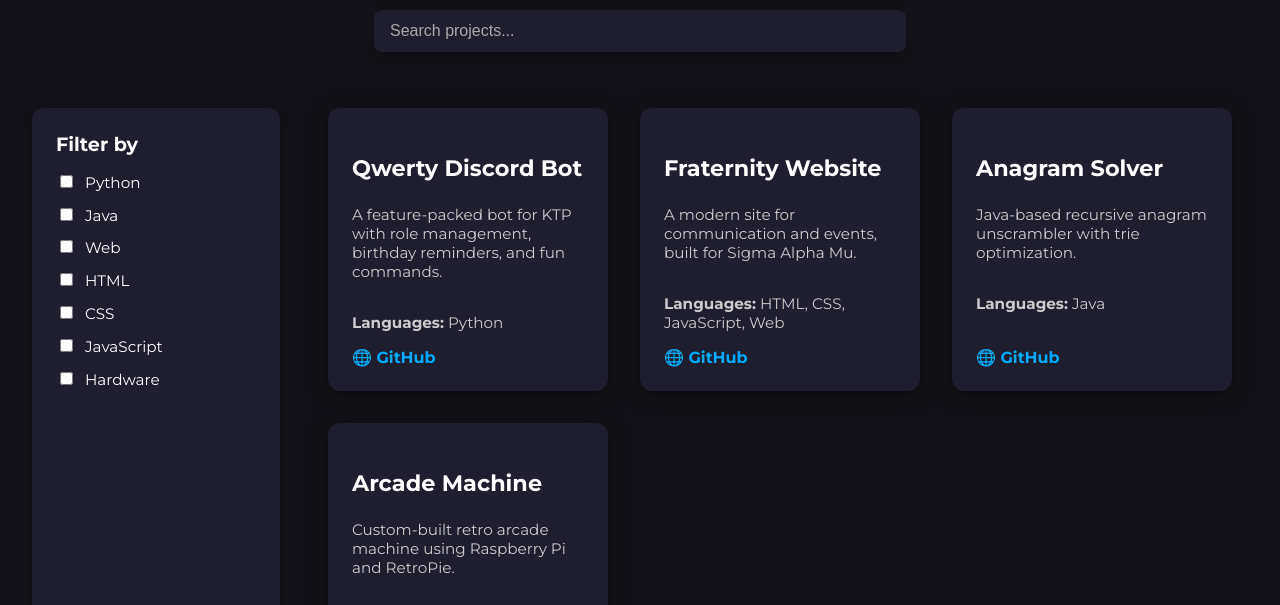
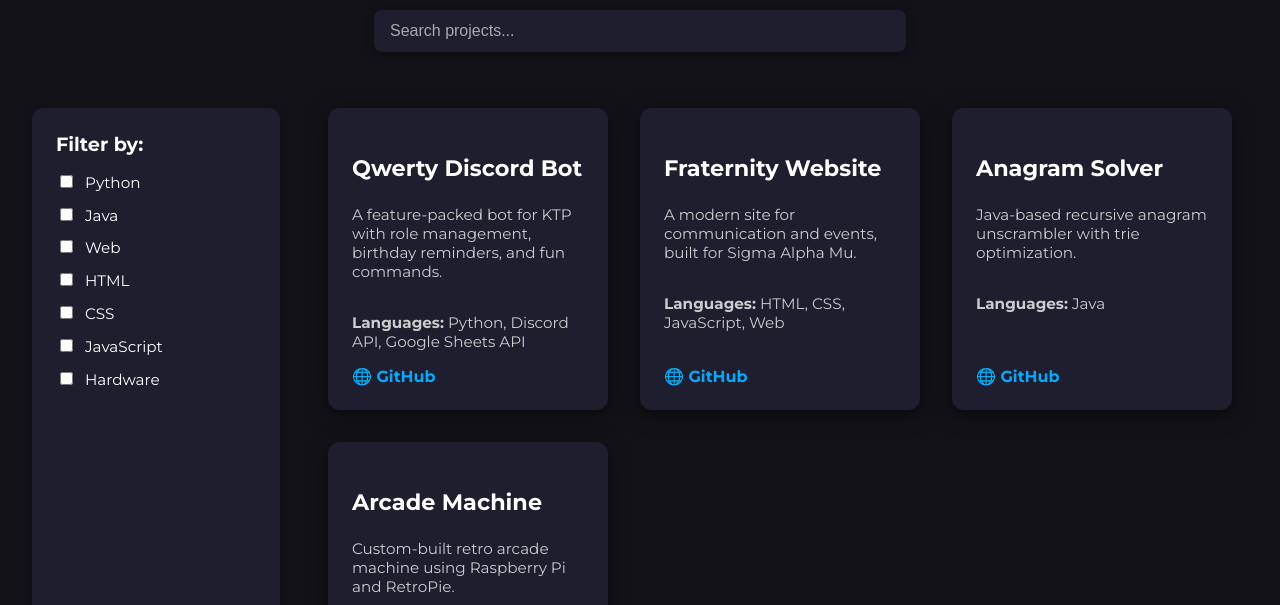
Before and after one commit to penut101/portfolio.github.io, a website: page projects.html in a window 1280 px wide. Shown: the part 146-751 px from the top of the page. Drawn offline with nearby package versions, Linux system fonts and the light colour scheme.

Commit message:
Comments and Big Fixes

```diff
--- a/projects.html
+++ b/projects.html
@@ -7,6 +7,7 @@
     <meta name="viewport" content="width=device-width, initial-scale=1.0" />
     <title>Aiden's Projects</title>
     <link rel="stylesheet" href="projects.css" />
+    <link rel="icon" href="images/favicon.ico" type="image/x-icon">
     <link href="https://fonts.googleapis.com/css2?family=Montserrat:wght@400;700&display=swap" rel="stylesheet">
     <script src="https://cdn.jsdelivr.net/npm/typed.js@2.0.12"></script>
 </head>
@@ -19,7 +20,7 @@
 
     <div class="layout">
         <aside class="sidebar">
-            <h2>Filter by</h2>
+            <h2>Filter by:</h2>
             <div class="filter-group">
                 <label><input type="checkbox" value="Python" class="filter-checkbox"> Python</label>
                 <label><input type="checkbox" value="Java" class="filter-checkbox"> Java</label>
--- a/projects.js
+++ b/projects.js
@@ -1,14 +1,14 @@
 // projects.js - Written by Aiden Nemeroff
 // This script dynamically generates a list of projects based on selected filters.
 
-// List of projects with their details
-// Each project has a title, description, languages used, and a GitHub link.
+// === Project Data ===
+// Array of project objects. Each object contains metadata: title, description, languages used, and GitHub URL.
 const projects = [
   {
     title: "Qwerty Discord Bot",
     description:
       "A feature-packed bot for KTP with role management, birthday reminders, and fun commands.",
-    languages: ["Python"],
+    languages: ["Python", "Discord API", "Google Sheets API"],
     github: "https://github.com/penut101/Qwerty",
   },
   {
@@ -34,38 +34,54 @@ const projects = [
   },
 ];
 
-// Get currently selected filters
+// === Helper Function: Get selected filters ===
+// Finds all checkboxes with the class "filter-checkbox" that are checked, and returns their values.
 function getSelectedFilters() {
   const checkboxes = document.querySelectorAll(".filter-checkbox:checked");
   return Array.from(checkboxes).map((cb) => cb.value);
 }
 
-// Get current search query
+// === Helper Function: Get search term ===
+// Retrieves the current value of the search input field, converts it to lowercase for case-insensitive matching.
 function getSearchTerm() {
   const searchInput = document.getElementById("search-bar");
-  return searchInput ? searchInput.value.toLowerCase() : "";
+  if (searchInput) {
+    return searchInput.value.toLowerCase();
+  }
+  return "";
 }
 
-// Render project cards based on filters and search
+// === Main Function: Render projects ===
+// Filters and renders project cards based on current checkbox selections and search term.
 function renderProjects() {
-  const filters = getSelectedFilters();
+  const filters = getSelectedFilters(); // Get currently selected filters [JavaScript, Python, etc.]
   const search = getSearchTerm();
   const container = document.getElementById("projects-container");
   container.innerHTML = "";
 
   projects
     .filter((p) => {
+      // A project passes the filter if:
+      // - no filters are selected (show all), OR
+      // - every selected filter matches a language in the project
       const matchesFilters =
         filters.length === 0 || filters.every((f) => p.languages.includes(f));
+
+      // A project passes the search if:
+      // - the search term is found in the title or description
       const matchesSearch =
         p.title.toLowerCase().includes(search) ||
         p.description.toLowerCase().includes(search);
+
+      // Return true if both filters and search match
       return matchesFilters && matchesSearch;
     })
     .forEach((p) => {
+      // Create a card for each project that matches the filters and search
       const card = document.createElement("div");
-      card.className = "project-card";
+      card.className = "project-card"; // CSS class for styling
 
+      // Build HTML content for the project card
       card.innerHTML = `
         <h3>${p.title}</h3>
         <p>${p.description}</p>
@@ -73,16 +89,19 @@ function renderProjects() {
         ${p.github ? `<a href="${p.github}" target="_blank">🌐 GitHub</a>` : ""}
       `;
 
+      // Append the card to the container in the DOM
       container.appendChild(card);
     });
 }
-
-// Bind checkbox and search input listeners
+// === Event Listeners ===
+// Whenever a checkbox changes, re-render the project list
 document
   .querySelectorAll(".filter-checkbox")
   .forEach((cb) => cb.addEventListener("change", renderProjects));
 
+// Whenever the user types in the search bar, re-render the project list
 document.getElementById("search-bar").addEventListener("input", renderProjects);
 
-// Initial render
+// === Initial Load ===
+// Automatically render the full project list when the page first loads
 renderProjects();
```
Also changed, not shown: index.html (+2 -1 lines), script.js (+9 -8 lines).
